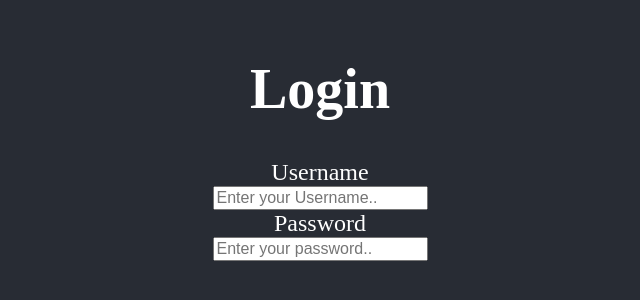
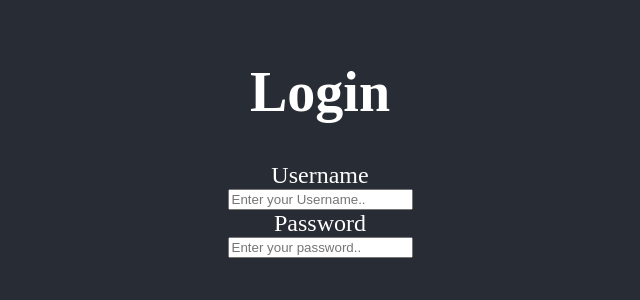
Before and after one commit to sesha3113/training, a React (Create React App) app: page / in a window 1280 px wide. Shown: the part 260-560 px from the top of the page, without its empty margins (320-960 px from the left). Built offline with nearby package versions, Linux system fonts and the light colour scheme.

Commit message:
Task: 2, code cleaned and isLabel converted to hasLabel

```diff
--- a/src/Components/TextField/index.js
+++ b/src/Components/TextField/index.js
@@ -2,11 +2,11 @@ import React from "react";
 import Label from "../Label";
 
 const TextField = ({ attributes }) => {
-  const { label, type, placeholder, isLabel, textboxPlaceholderSize } = attributes;
+  const { label, type, placeholder, hasLabel } = attributes;
   return (
     <div>
-      {isLabel && <Label attributes={attributes} />}
-      <input className = {`textbox-font-${textboxPlaceholderSize}`} type={type} placeholder={placeholder} id={label} required />
+      {hasLabel && <Label attributes={attributes} />}
+      <input type={type} placeholder={placeholder} id={label} required />
     </div>
   );
 };
--- a/src/config/index.js
+++ b/src/config/index.js
@@ -3,24 +3,22 @@ const textFieldAttributes = [
     label: "Username",
     type: "text",
     placeholder: "Enter your Username..",
-    isLabel: true,
+    hasLabel: true,
     labelSize: "md",
-    textboxPlaceholderSize: "sm"
   },
   {
     label: "Password",
     type: "password",
     placeholder: "Enter your password..",
-    isLabel: true,
+    hasLabel: true,
     labelSize: "md",
-    textboxPlaceholderSize: "sm"
   },
 ];
 
 const Login = {
   titlePiece: "Login",
-  size: "sm"
-}
+  size: "sm",
+};
 
 const Config = { textFieldAttributes, Login };
 export default Config;
```
